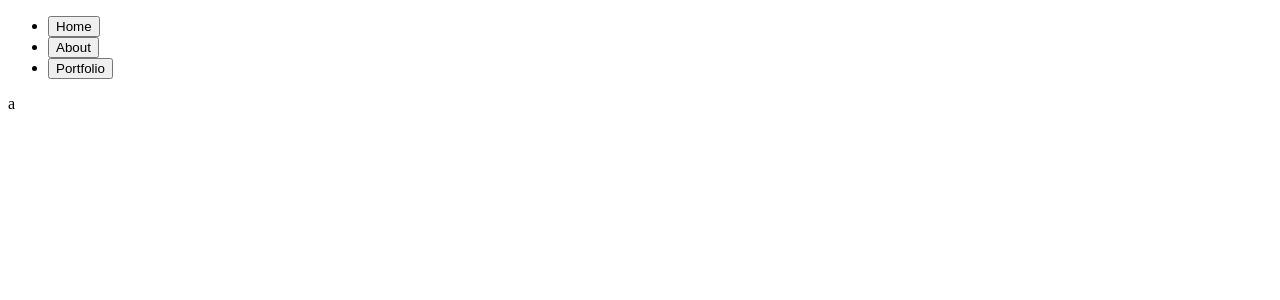
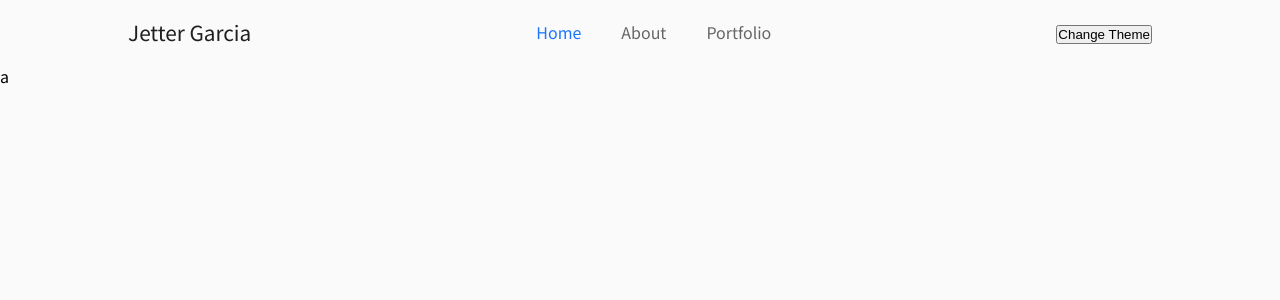
Before and after one commit to jetsgarcia/lab2, a PHP site: page / in a window 1280 px wide. Shown: the top 300 px of the page. Run offline with PHP 8.4, Linux system fonts and the light colour scheme.

Commit message:
Styled the navigation links for the navbar

```diff
--- a/week5/assets/css/styles.css
+++ b/week5/assets/css/styles.css
@@ -1,7 +1,88 @@
+@import url("https://fonts.googleapis.com/css2?family=Noto+Sans+JP:wght@400;500;600;700&display=swap");
+*,
+*::before,
+*::after {
+  box-sizing: border-box;
+}
+
+* {
+  margin: 0;
+  padding: 0;
+}
+
+#content {
+  padding-top: 4rem;
+}
+
+html {
+  scroll-behavior: smooth;
+}
+
+body {
+  font-family: "Noto Sans JP", sans-serif;
+  background-color: var(--body-background-color);
+}
+
+.light-mode {
+  --body-background-color: hsl(0, 0%, 98%);
+  --text-color: hsl(0, 0%, 12%);
+  --text-color-grayed: hsl(0, 0%, 40%);
+  --primary-color: hsl(216, 100%, 55%);
+}
+
+.dark-mode {
+  --body-background-color: hsl(0, 0%, 2%);
+  --text-color: hsl(0, 0%, 98%);
+  --text-color-grayed: hsl(0, 0%, 60%);
+  --primary-color: hsl(216, 100%, 65%);
+}
+
 .hide {
   display: none;
 }
 
 .show {
   display: block;
+}
+
+.navbar {
+  width: 100%;
+  height: 4rem;
+  padding: 0 8rem;
+  position: fixed;
+  top: 0;
+  display: flex;
+  justify-content: space-between;
+  align-items: center;
+  background-color: var(--body-background-color);
+}
+.navbar a {
+  text-decoration: none;
+  color: var(--text-color);
+  font-size: 1.3rem;
+}
+.navbar ul {
+  list-style-type: none;
+  margin: 0;
+  padding: 0;
+  overflow: hidden;
+  display: flex;
+  align-items: center;
+  gap: 2.5rem;
+}
+.navbar ul li button {
+  background-color: transparent;
+  border: none;
+  cursor: pointer;
+  font-size: 1rem;
+  color: var(--text-color-grayed);
+  transition: color 0.2s ease-in-out;
+  font-family: inherit;
+  font-size: 1rem;
+}
+.navbar ul li button.active {
+  color: var(--primary-color);
+}
+.navbar ul li button:hover:not(.active) {
+  color: var(--text-color);
 }/*# sourceMappingURL=styles.css.map */
--- a/week5/assets/css/styles.scss
+++ b/week5/assets/css/styles.scss
@@ -1,3 +1,46 @@
+@import url("https://fonts.googleapis.com/css2?family=Noto+Sans+JP:wght@400;500;600;700&display=swap");
+
+// Global reset
+*,
+*::before,
+*::after {
+  box-sizing: border-box;
+}
+
+* {
+  margin: 0;
+  padding: 0;
+}
+
+#content {
+  padding-top: 4rem;
+}
+
+html {
+  scroll-behavior: smooth;
+}
+
+body {
+  font-family: "Noto Sans JP", sans-serif;
+  background-color: var(--body-background-color);
+}
+
+// Variables for light and dark mode
+.light-mode {
+  --body-background-color: hsl(0, 0%, 98%);
+  --text-color: hsl(0, 0%, 12%);
+  --text-color-grayed: hsl(0, 0%, 40%);
+  --primary-color: hsl(216, 100%, 55%);
+}
+
+.dark-mode {
+  --body-background-color: hsl(0, 0%, 2%);
+  --text-color: hsl(0, 0%, 98%);
+  --text-color-grayed: hsl(0, 0%, 60%);
+  --primary-color: hsl(216, 100%, 65%);
+}
+
+// Reusable styles
 .hide {
   display: none;
 }
@@ -5,3 +48,5 @@
 .show {
   display: block;
 }
+
+@import "../scss_partials/components/navbar";
--- a/week5/index.htm
+++ b/week5/index.htm
@@ -39,13 +39,23 @@
     <link rel="stylesheet" href="./assets/css/styles.css" />
     <script src="./script.js" defer></script>
   </head>
-  <body>
-    <nav>
+  <body class="light-mode">
+    <nav class="navbar">
+      <a href="index.htm">Jetter Garcia</a>
       <ul>
-        <li><button onclick="changePage(0)">Home</button></li>
-        <li><button onclick="changePage(1)">About</button></li>
-        <li><button onclick="changePage(2)">Portfolio</button></li>
+        <li>
+          <button id="home-link" class="active" onclick="changePage(0)">
+            Home
+          </button>
+        </li>
+        <li>
+          <button id="about-link" onclick="changePage(1)">About</button>
+        </li>
+        <li>
+          <button id="portfolio-link" onclick="changePage(2)">Portfolio</button>
+        </li>
       </ul>
+      <div class="toggle-theme-container"><button>Change Theme</button></div>
     </nav>
     <div id="content">
       <section class="show" id="home">a</section>
--- a/week5/script.js
+++ b/week5/script.js
@@ -4,9 +4,9 @@
   Author: Jetter Garcia
   Created: 01/13/2024 [MM/DD/YYYY]
 
-  Note: By the time I wrote this code, God and I knew how it worked. Now only God knows.
+  Note: By the time I wrote this code, God and I knew how it worked. Now, only God knows.
 
-  Hours wasted coding: 0
+  Hours wasted coding: 2
 
   Dependencies:
   - None
@@ -15,22 +15,33 @@
 
 // Initialization variables for theme
 let prefersDarkMode = window.matchMedia("(prefers-color-scheme: dark)");
-let theme = ["light-mode", "dark-mode"];
+let navLinks = ["#home-link", "#about-link", "#portfolio-link"];
+// let theme = ["light-mode", "dark-mode"];
 
-// Initializations variables for navigation
+// Initializations variables for navigation contents to display
 let navigations = ["home", "about", "portfolio"];
 
 function changePage(index) {
   // We loop through each page in the 'navigations' array.
   navigations.forEach((page) => {
     // For each page, we get the corresponding HTML element by its ID.
-    var pageElement = document.getElementById(page);
+    let pageElement = document.getElementById(page);
 
     // We then check if the current page in the loop is the one we want to navigate to.
     // If it is, we set its display style to "block", making it visible.
     // If it's not, we set its display style to "none", hiding it.
     pageElement.style.display = navigations[index] === page ? "block" : "none";
   });
+
+  navLinks.forEach((link) => {
+    // For each link, we get the corresponding HTML element by its ID
+    let linkElement = document.querySelector(link);
+
+    // We then check if the current link in the loop is the one we want to navigated to.
+    if (navLinks[index] === link) {
+      linkElement.classList.add("active");
+    } else {
+      linkElement.classList.remove("active");
+    }
+  });
 }
-
-document.addEventListener("DOMContentLoaded", () => console.log("DOM loaded"));
```
Also changed, not shown: week5/assets/scss_partials/components/_navbar.scss (added, +46 -0 lines), week5/assets/images/logo/logo16x16.ico (added), week5/assets/images/logo/logo32x32.ico (added), 1 other file.
